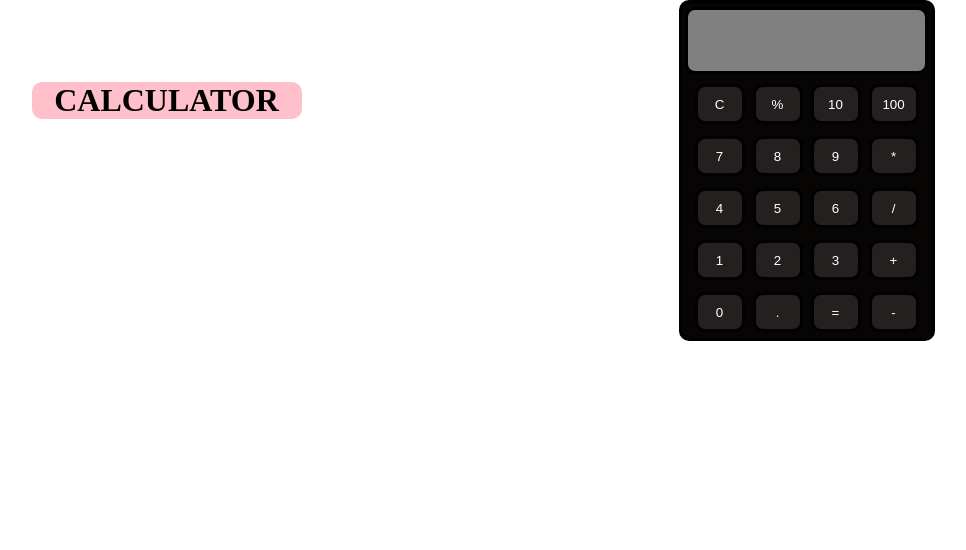
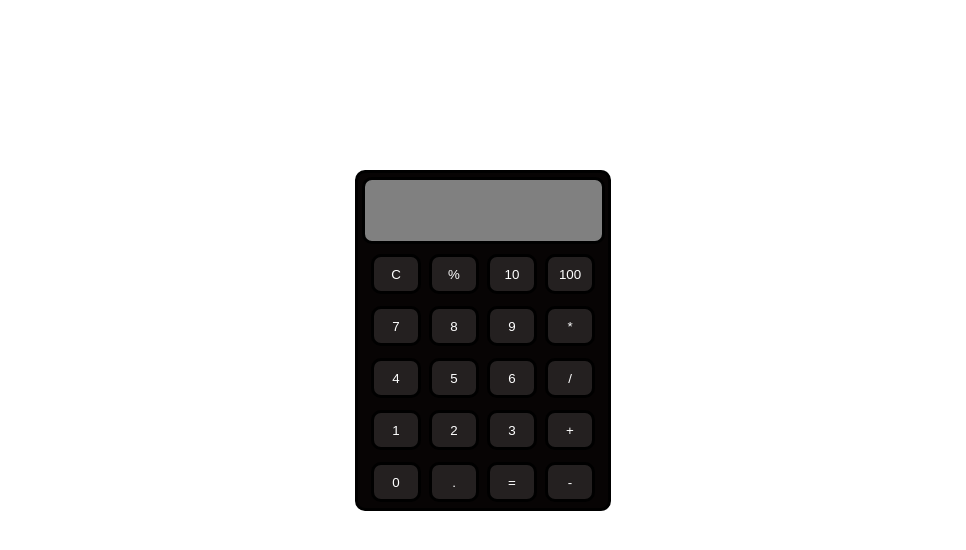
Before and after one commit to Navagya/CodSoft-Calculator, a plain HTML site: page index.html in a window 1280 px wide. Shown: the whole page, without its empty margins (157-1123 px from the left). Drawn offline with Linux system fonts and the light colour scheme.

Commit message:
initial commit

```diff
--- a/index.html
+++ b/index.html
@@ -9,7 +9,6 @@
     <link href="script.js" rel="stylesheet" type="text/css" />
 </head>
 <body>
-    <h1 class="text-center">CALCULATOR</h1>
 
     <div class="container flex flex-col item-center mg-auto">
         <div class="row">
--- a/style.css
+++ b/style.css
@@ -5,7 +5,7 @@
         justify-content: center;
         align-items: center;
         height: 100vh; /* Ensure the body takes the full height of the viewport */
-        margin: 0;
+        margin: 170px auto;
       }
 
 
```
